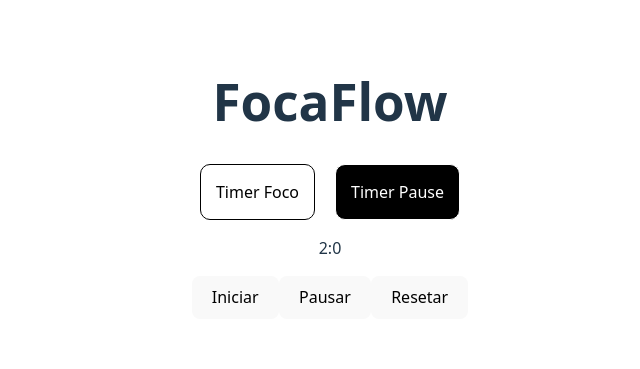
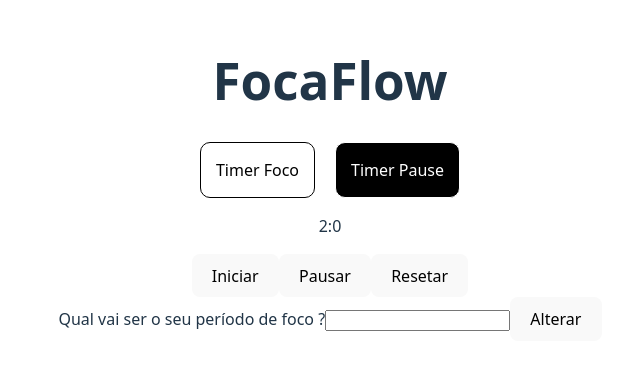
Before and after one commit to Breno2k/FocusFlow, a React (Vite) app: page / in a window 1280 px wide. Shown: the part 221-590 px from the top of the page, without its empty margins (310-950 px from the left). Built offline with nearby package versions, Linux system fonts and the light colour scheme.

Commit message:
feat: função para alterar o tempo do timer criada

```diff
--- a/src/components/Timer.jsx
+++ b/src/components/Timer.jsx
@@ -5,6 +5,7 @@ const Timer = () => {
     const [minutes, setMinutes] = useState(2);
     const [seconds, setSeconds] = useState(0);
     const temporizador = useRef(null);
+    const [alterMinutes, setAlterMinutes] = useState()
 
     const iniciar = () => {
 
@@ -30,33 +31,41 @@ const Timer = () => {
                         return prevMinutes - 1
                     })
                     // reseta os segundos para 59
-                    return 59;
+                    return 5;
                 }
             })
         }, 1000)
     }
 
+    // Alterar tempo do timer
+    const handleAlterMinutes = (e) => {
+        e.preventDefault();
 
+        resetar();
+    }
+
+    // função para pausar
     const pausar = () => {
         // cleartInterval consegue pausar o temporizador
         clearInterval(temporizador.current)
     }
 
-    if ((minutes === 0) && (seconds === 0)) {
-
-        setSeconds(0)
-        setMinutes(10)
-
-        pausar();
-    }
-
-
+    // função para resetar
     const resetar = () => {
         // cleartInterval consegue pausar o temporizador
         clearInterval(temporizador.current);
         temporizador.current = null;
         setSeconds(0)
-        setMinutes(10)
+        setMinutes(alterMinutes)
+    }
+
+    // condição para quando o timer chega a zero
+    if ((minutes === 0) && (seconds === 0)) {
+
+        setSeconds(0)
+        setMinutes(alterMinutes)
+
+        pausar();
     }
 
     return (
@@ -65,6 +74,11 @@ const Timer = () => {
             <button onClick={iniciar}>Iniciar</button>
             <button onClick={pausar}>Pausar</button>
             <button onClick={resetar}>Resetar</button>
+            <form onSubmit={handleAlterMinutes}>
+                <label>Qual vai ser o seu período de foco ?</label>
+                <input type="number" name="minutos" value={alterMinutes} onChange={(e) => setAlterMinutes(e.target.value)} />
+                <button>Alterar</button>
+            </form>
         </div>
     )
 }
```
